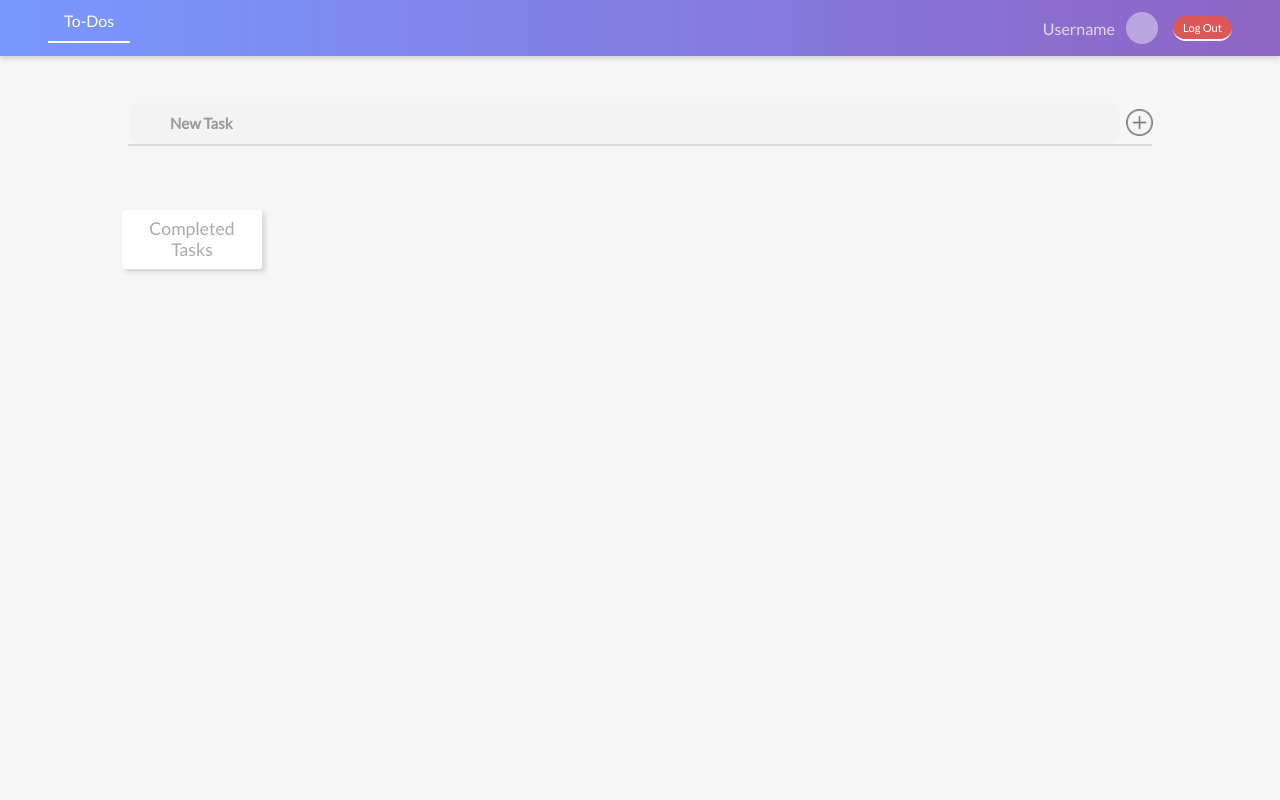
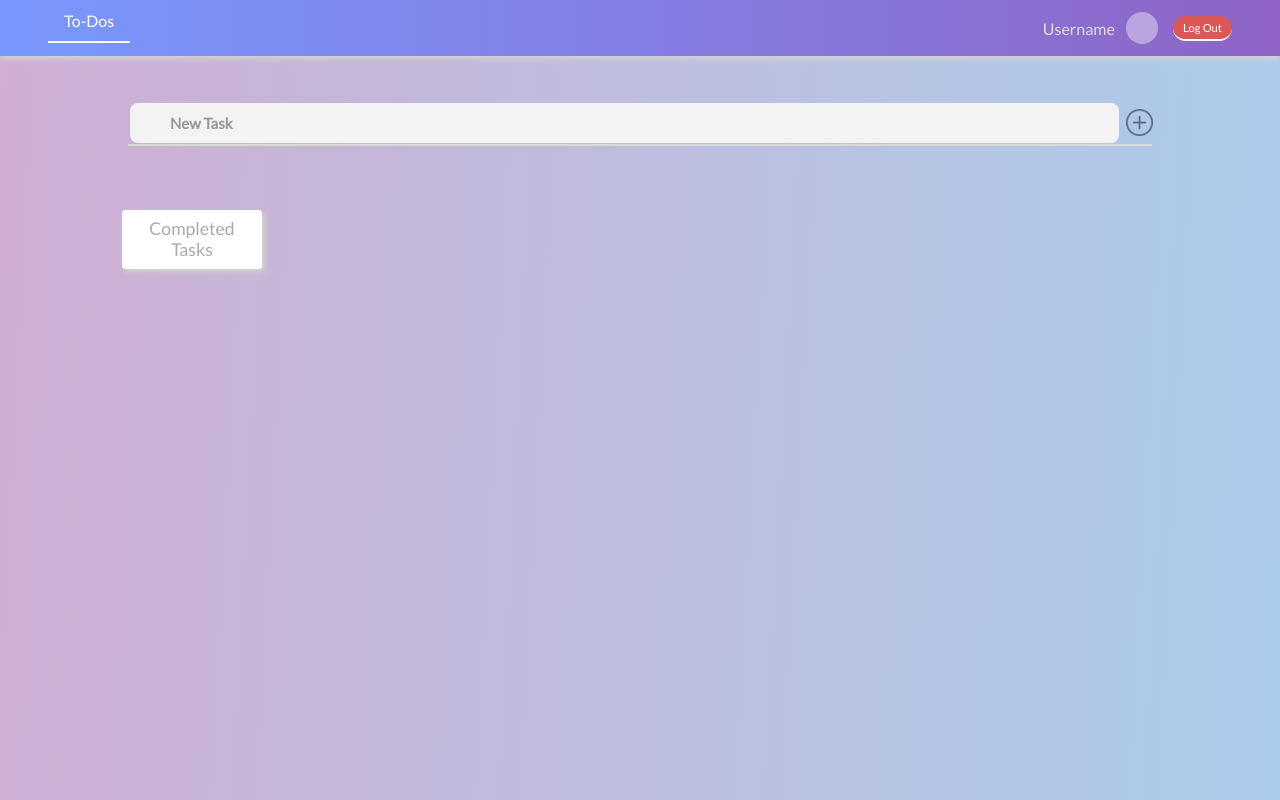
Before and after one commit to laianebarbalho/Checkpoint2, a plain HTML site: page tarefas.html in a window 1280 px wide. Drawn offline with nearby package versions, Linux system fonts and the light colour scheme; no server answers; sample sign-in values are in the browser's storage.

Commit message:
Update tarefas.css
Ajustando tarefas.css (linha 424 a 427)

```diff
--- a/styles/tarefas.css
+++ b/styles/tarefas.css
@@ -420,3 +420,7 @@ input:hover {
   width: 1rem;
   height: 1rem;
 }
+body{
+  background: rgb(152,191,241);
+  background: linear-gradient(273deg, rgba(152,191,241,1) 0%, rgba(171,204,235,1) 0%, rgba(207,175,210,1) 100%);
+}
```
